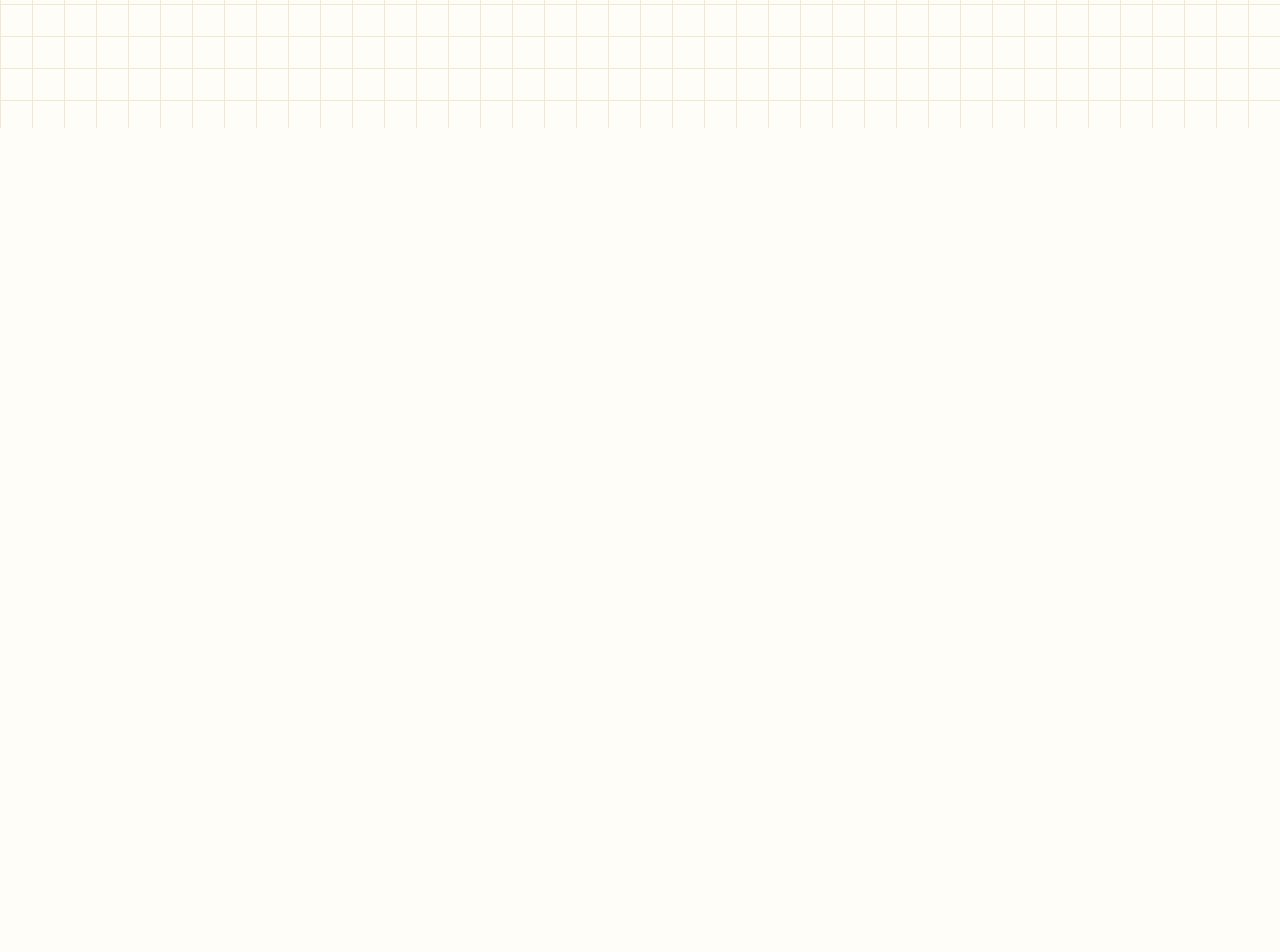
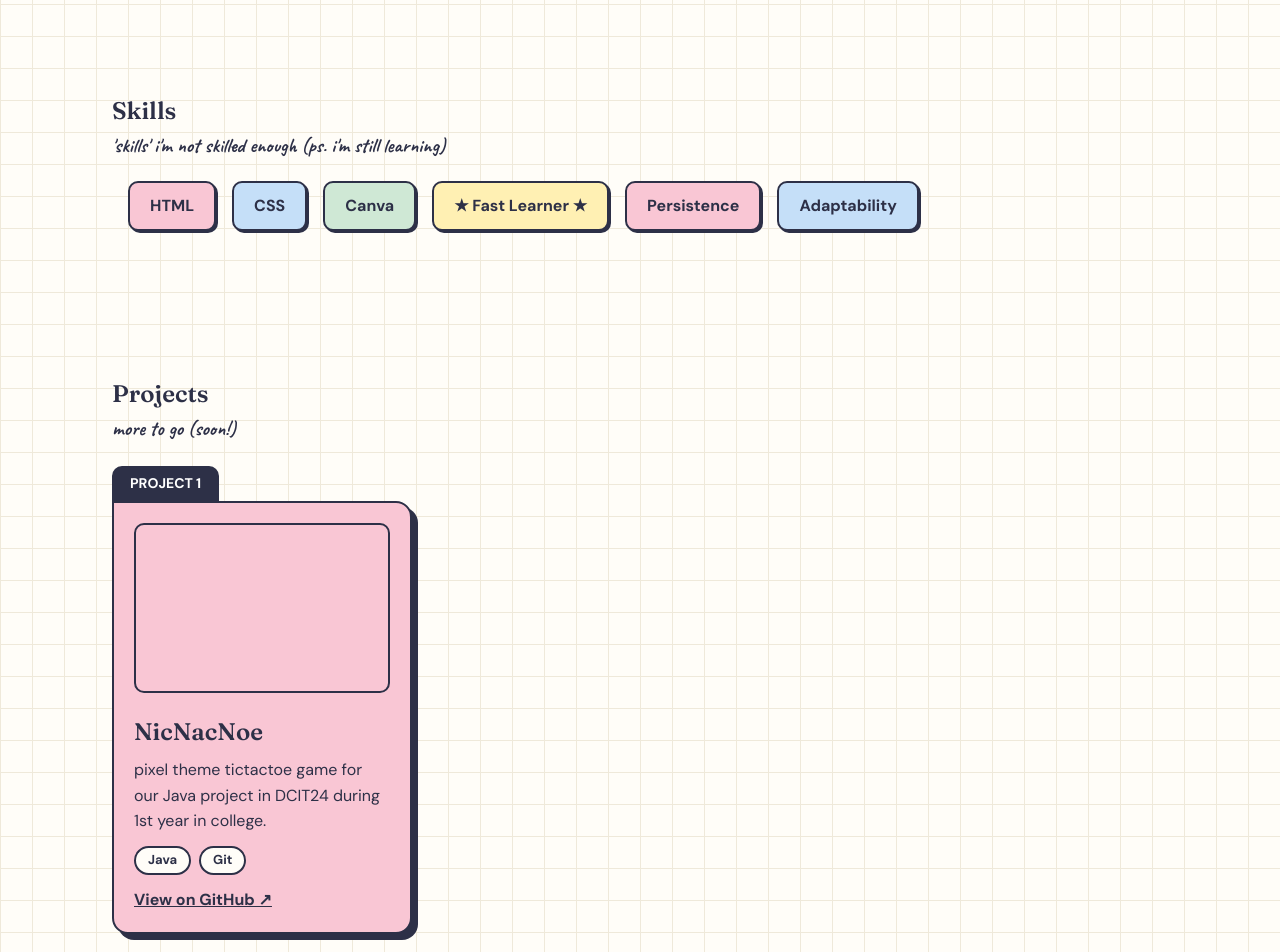
Before and after one commit to archibb/my-portfolio, a React (Vite) app: page / in a window 1280 px wide. Shown: the part 1180-2132 px from the top of the page. Before the commit the page ends 1308 px from the top, so only its background shows below. Built offline with nearby package versions, Linux system fonts and the light colour scheme.

Commit message:
Skills and Project section (on progress)

```diff
--- a/src/App.jsx
+++ b/src/App.jsx
@@ -1,6 +1,8 @@
 import Navbar from './components/Navbar'
 import Hero from './components/Hero'
 import About from './components/About'
+import Skills from './components/Skills'
+import Projects from './components/Projects'
 
 function App() {
   return (
@@ -8,6 +10,8 @@ function App() {
       <Navbar />
       <Hero />
       <About />
+      <Skills />
+      <Projects />
     </>
   );
 }
--- a/src/components/About.css
+++ b/src/components/About.css
@@ -62,7 +62,6 @@
     box-shadow: 2px 2px 0px black;
     position: relative;
     margin: 10px;
-    transform: rotate(3deg);
 }
 
 .currently {
@@ -85,7 +84,6 @@
     box-shadow: 2px 2px 0px black;
     position: relative;
     margin: 10px;
-    transform: rotate(-3deg);
 }
 
 .achieve {
@@ -100,9 +98,6 @@
     font-size: 14px;
 }
 
-.space {
-    height: 100px;
-}
 
 @media (max-width: 400px) {
     .about {
--- a/src/components/About.jsx
+++ b/src/components/About.jsx
@@ -45,8 +45,6 @@ function About() {
             </div>
           </div>
         </div>
-
-        <div className="space"></div>
     </section>
   );
 }
--- a/src/components/Hero.css
+++ b/src/components/Hero.css
@@ -182,11 +182,11 @@ mark {
     }
 
     .hero-desc {
-        font-size: 24px;
+        font-size: 19px;
     }
 
     .tagline {
-        font-size: 16px;
+        font-size: 14px;
     }
 
     .projects-link, .contacts-link {
--- /dev/null
+++ b/src/components/Projects.css
@@ -0,0 +1,89 @@
+.projects {
+    position: relative;
+    max-width: 1120px;
+    margin: 0px auto;
+    margin-bottom: 100px;
+    padding: 64px 32px;
+    box-sizing: border-box;
+}
+
+.projects-header {
+    margin: 0px;
+}
+
+.projects-desc {
+    display: inline-block;
+    margin: 0px 0px 2px 0px;
+    padding-bottom: 1px;
+    font-family: 'Caveat', cursive;
+    font-size: 20px;
+    font-weight: 600;
+    margin-bottom: 20px;
+}
+
+.projects-cont {
+    display: grid;
+    grid-template-columns: repeat(auto-fill, 300px);
+    gap: 40px 28px;
+}
+
+.projects-item-no {
+    display:inline-block;
+    padding: 4px 16px;
+    border: 2px solid var(--tc);
+    border-radius: 10px 10px 0px 0px;
+    background-color: var(--tc);
+    color: white;
+    font-weight: 600;
+    font-size: 14px;
+}
+
+.projects-item-block {
+    background: var(--pink);
+    border: 2px solid var(--tc);
+    border-radius: 0 16px 16px 16px;
+    box-shadow: 6px 6px 0px var(--tc);
+    padding: 20px;
+}
+
+.projects-item-img {
+    height: 170px;
+    border: 2px solid var(--tc);
+    border-radius: 10px;
+    display: flex;
+    align-items: center;
+    justify-content: center;
+    margin-bottom: 20px;
+}
+
+.projects-item-header {
+    margin: 0px 0px 6px;
+    font-family: 'Fraunces', serif;
+    font-weight: 600;
+    font-size: 24px;
+}
+
+.projects-item-desc {
+    margin: 0px 0px 12px;
+    font-weight: 200;
+}
+
+.projects-item-lang {
+    display: flex;
+    gap: 8px;
+}
+
+.lang {
+    padding: 2px 12px;
+    border: 2px solid var(--tc);
+    border-radius: 999px;
+    background-color: var(--bgc);
+    font-size: 13px;
+    font-weight: 600;
+    margin-bottom: 12px;
+}
+
+.projects-item-link {
+    text-decoration: underline;
+    font-weight: 600;
+}
--- /dev/null
+++ b/src/components/Projects.jsx
@@ -0,0 +1,46 @@
+import './Projects.css'
+
+function Projects() {
+    return (
+      <section className="projects" id="projects">
+
+      <h1 className="projects-header"> Projects </h1>
+      <p className="projects-desc"> more to go (soon!) </p>
+
+      <div className="projects-cont">
+
+        <div className="projects-item-cont">
+
+            <span className="projects-item-no"> PROJECT 1 </span>
+
+            <article className="projects-item-block">
+
+                <div className="projects-item-img">
+
+                </div>
+
+                <div className="projects-item-header">
+                    NicNacNoe
+                </div>
+
+                <div className="projects-item-desc">
+                    pixel theme tictactoe game for our Java project in DCIT24 during 1st year in college.
+                </div>
+
+                <div className="projects-item-lang">
+                    <span className="lang"> Java </span>
+                    <span className="lang"> Git </span>
+                </div>
+
+                <a href="https://github.com/archibb/nic-nac-noe" className="projects-item-link" target="_blank" rel="noopener noreferrer">
+                    View on GitHub ↗ </a>
+            </article>
+        </div>
+
+      </div>
+
+      </section>
+    );
+}
+
+export default Projects
--- /dev/null
+++ b/src/components/Skills.css
@@ -0,0 +1,52 @@
+.skills {
+    position: relative;
+    max-width: 1120px;
+    margin: 0px auto;
+    padding: 64px 32px;
+    box-sizing: border-box;
+}
+
+.skills-header {
+    margin: 0px;
+}
+
+.skills-desc {
+    display: inline-block;
+    margin: 0px 0px 2px 0px;
+    padding-bottom: 1px;
+    font-family: 'Caveat', cursive;
+    font-size: 20px;
+    font-weight: 600;
+}
+
+.skills-cont {
+    display: flex;
+    flex-wrap: wrap;
+    gap: 16px;
+    padding: 16px;
+}
+
+.skills-item {
+    padding: 10px 20px;
+    border: 2px solid var(--tc);
+    border-radius: 10px;
+    background-color: var(--blue);
+    box-shadow: 2px 2px 0px var(--tc);
+    font-weight: 600;
+}
+
+.skills-item:nth-child(1) {
+    background-color: var(--pink);
+}
+
+.skills-item:nth-child(3) {
+    background-color: var(--green);
+}
+
+.skills-item:nth-child(4) {
+    background-color: var(--yellow);
+}
+
+.skills-item:nth-child(5) {
+    background-color: var(--pink);
+}
--- /dev/null
+++ b/src/components/Skills.jsx
@@ -0,0 +1,23 @@
+import './Skills.css'
+
+function Skills() {
+    return (
+      <section className="skills" id="skills">
+
+        <h1 className="skills-header"> Skills </h1>
+        <p className="skills-desc"> 'skills' i'm not skilled enough (ps. i'm still learning) </p>
+
+        <div className="skills-cont">
+            <span className="skills-item"> HTML </span>
+            <span className="skills-item"> CSS </span>
+            <span className="skills-item"> Canva </span>
+            <span className="skills-item"> ★ Fast Learner ★ </span>
+            <span className="skills-item"> Persistence </span>
+            <span className="skills-item"> Adaptability </span>
+        </div>
+
+      </section>
+    );
+}
+
+export default Skills
```
